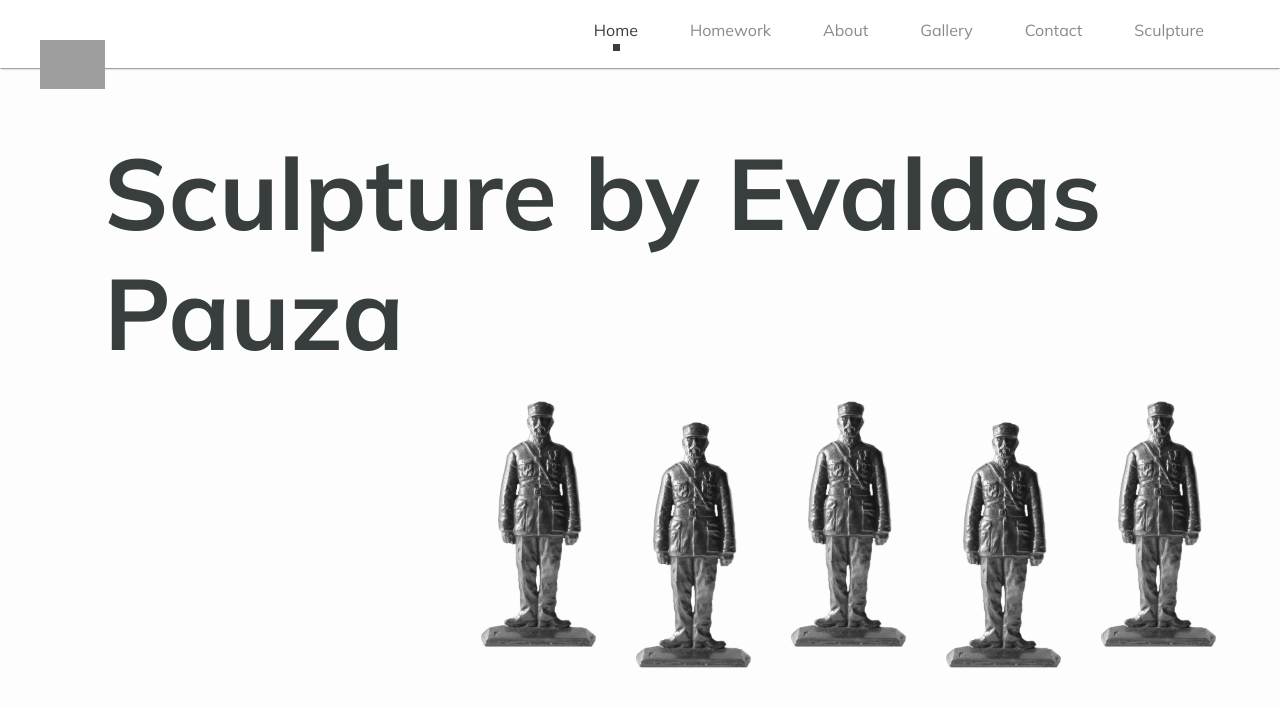
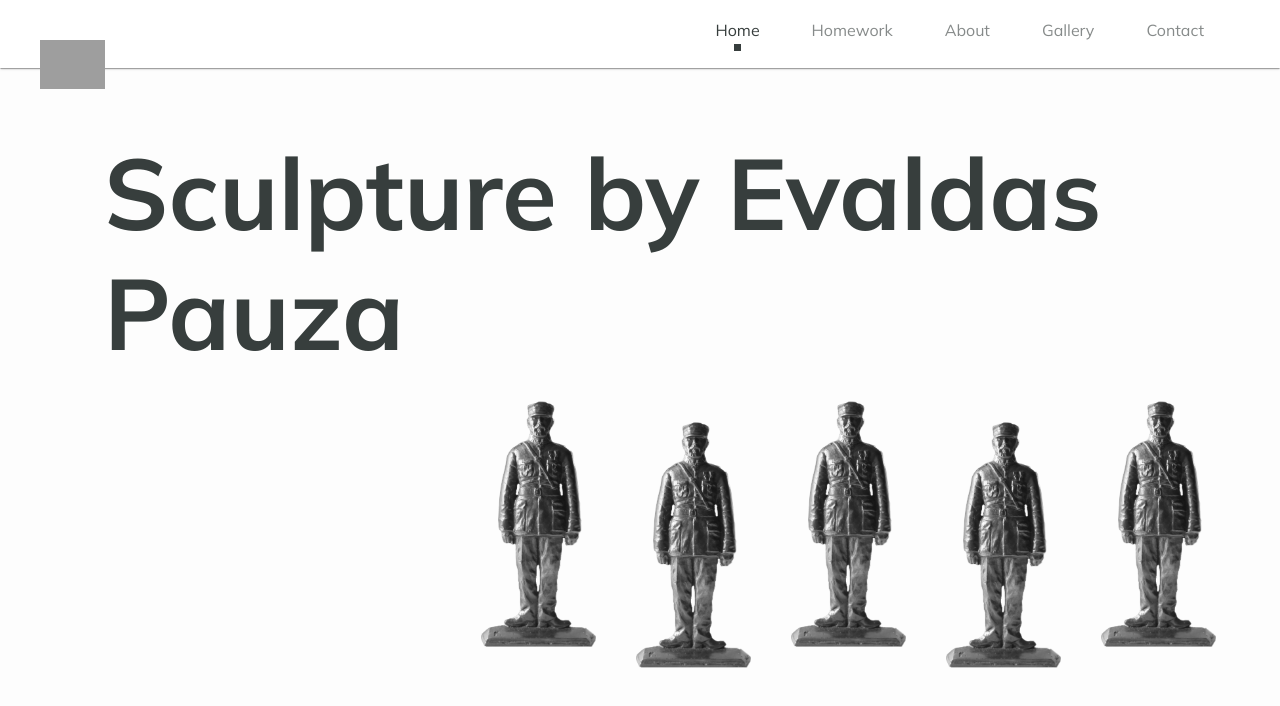
Before and after one commit to MildaPau/Gallery-website, a React (Create React App) app: page / in a window 1280 px wide. Shown: the top 706 px of the page. Built offline with nearby package versions, Linux system fonts and the light colour scheme; grey boxes are pictures that could not be loaded.

Commit message:
fix: delete sculpture link from navbar

```diff
--- a/src/components/navbar/navbar-visitor.tsx
+++ b/src/components/navbar/navbar-visitor.tsx
@@ -7,11 +7,7 @@ const NavbarVisitorMenu: React.FC = () => (
     <NavbarLink to="/about">About</NavbarLink>
     <NavbarLink to="/gallery">Gallery</NavbarLink>
     <NavbarLink to="/contact">Contact</NavbarLink>
-    <NavbarLink to="/sculpture">Sculpture</NavbarLink>
   </>
 );
 
 export default NavbarVisitorMenu;
-
-/* <NavbarLink to="/auth/login">Login</NavbarLink>
-<NavbarLink to="/auth/register">Register</NavbarLink> */
```
